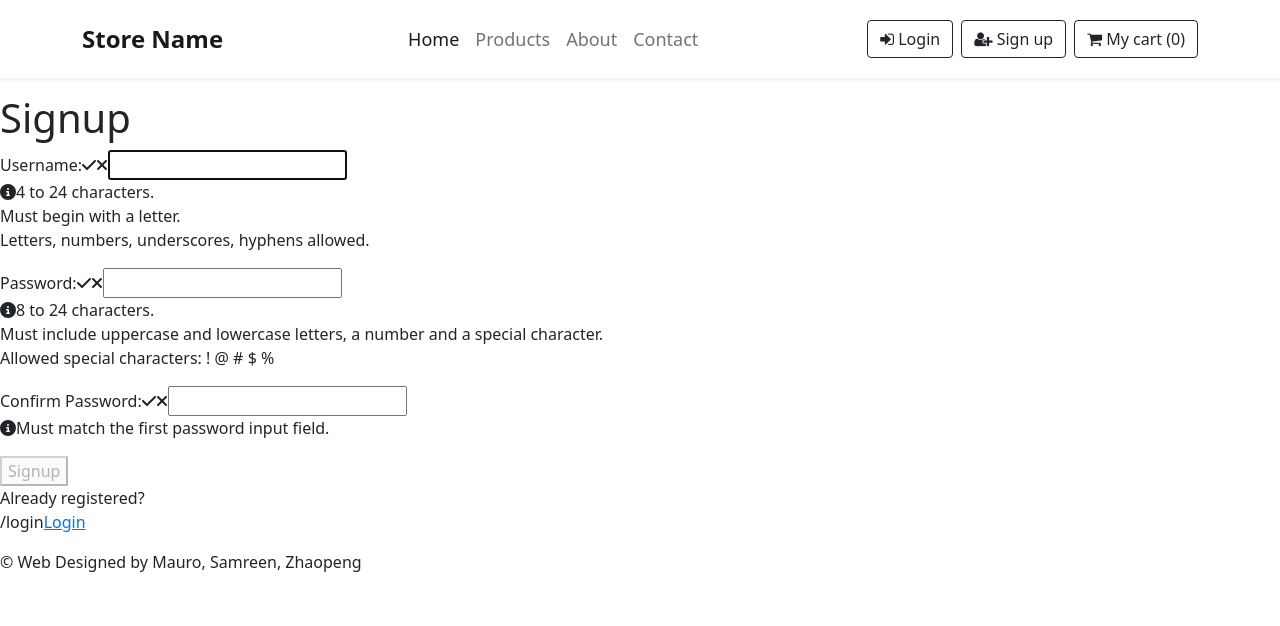
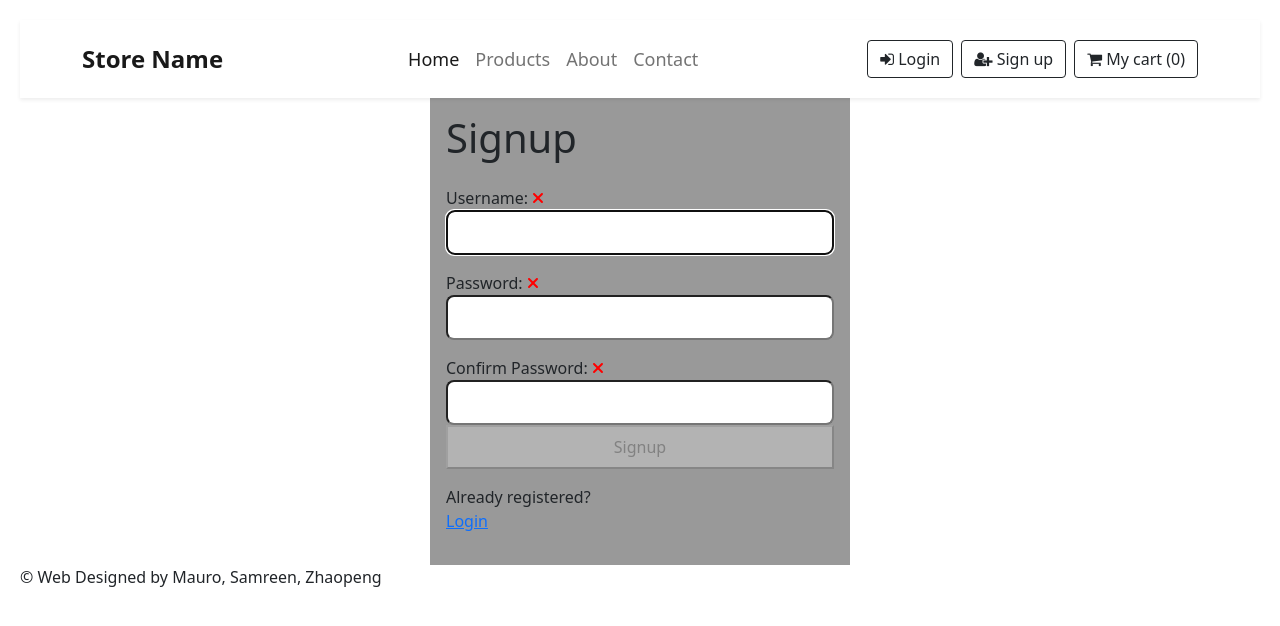
Before and after one commit to mauroapjr/ecommerce, a React (Create React App) app: page /signup in a window 1280 px wide. Shown: the top 626 px of the page. Built offline with nearby package versions, Linux system fonts and the light colour scheme.

Commit message:
add logic frontend to signup

```diff
--- a/src/api/axios.js
+++ b/src/api/axios.js
@@ -1,5 +1,5 @@
 import axios from 'axios';
 
 export default axios.create({
-    baseURL: 'http://localhost:3500'
+    baseURL: 'http://localhost:3001'
 });
--- a/src/component/Signup.jsx
+++ b/src/component/Signup.jsx
@@ -1,5 +1,9 @@
 import { useRef, useEffect, useState } from "react";
-import { faCheck, faTimes, faInfoCircle } from "@fortawesome/free-solid-svg-icons";
+import {
+  faCheck,
+  faTimes,
+  faInfoCircle,
+} from "@fortawesome/free-solid-svg-icons";
 import { FontAwesomeIcon } from "@fortawesome/react-fontawesome";
 import { Link } from "react-router-dom";
 import React from "react";
@@ -7,7 +11,7 @@ import axios from "axios";
 
 const USER_REGEX = /^[A-z][A-z0-9-_]{3,23}$/;
 const PWD_REGEX = /^(?=.*[a-z])(?=.*[A-Z])(?=.*[0-9])(?=.*[!@#$%]).{8,24}$/;
-const REGISTER_URL = '/products';
+const REGISTER_URL = "/products";
 
 const Signup = () => {
   const userRef = useRef();
@@ -30,14 +34,14 @@ const Signup = () => {
 
   useEffect(() => {
     userRef.current.focus();
-  }, [])
+  }, []);
 
   useEffect(() => {
     const result = USER_REGEX.test(user);
     console.log("RESULT FROM USER", result);
     console.log("USER", user);
     setValidName(result);
-  }, [user])
+  }, [user]);
 
   useEffect(() => {
     const result = PWD_REGEX.test(pwd);
@@ -46,11 +50,13 @@ const Signup = () => {
     setValidPwd(result);
     const match = pwd === matchPwd;
     setValidMatch(match);
-  }, [pwd, matchPwd])
+  }, [pwd, matchPwd]);
 
   useEffect(() => {
     setErrMsg("");
-  }, [user, pwd, matchPwd])
+  }, [user, pwd, matchPwd]);
+
+  console.log("VALID NAME", validName);
 
   const handleSubmit = async (e) => {
     e.preventDefault();
@@ -61,6 +67,10 @@ const Signup = () => {
       setErrMsg("Invalid Entry");
       return;
     }
+
+    console.log(user, pwd);
+    setSuccess(true);
+
     try {
         const response = await axios.post(REGISTER_URL,
             JSON.stringify({ user, pwd }),
@@ -88,10 +98,18 @@ const Signup = () => {
         }
         errRef.current.focus();
     }
-  }
-
+  };
 
   return (
+    <>
+      {success ? (
+        <section>
+          <h1>Success!!</h1>
+          <p>
+            <a href="#">SIGN IN</a>
+          </p>
+        </section>
+      ) : (
         <section>
           <p
             ref={errRef}
@@ -100,18 +118,16 @@ const Signup = () => {
           >
             {errMsg}
           </p>
+
           <h1>Signup</h1>
-      <form onSubmit={handleSubmit}    >
+          <form onSubmit={handleSubmit}>
             <label htmlFor="username">
-          Username:
-          <FontAwesomeIcon
-            icon={faCheck}
-            className={validName ? "valid" : "hide"}
-          />
-          <FontAwesomeIcon
-            icon={faTimes}
-            className={validName || !user ? "hide" : "invalid"}
-          />
+              Username:{" "}
+              {validName ? (
+                <FontAwesomeIcon icon={faCheck} className="valid" style={{color: "limegreen"}}/>
+              ) : (
+                <FontAwesomeIcon icon={faTimes} className="invalid" style={{color: "red"}}/>
+              )}
             </label>
             <input
               type="text"
@@ -127,19 +143,23 @@ const Signup = () => {
               onBlur={() => setUserFocus(false)}
             />
 
-        <p id="uidnote" className={user && userFocus && !validName ? "instructions" : "offscreen"}>
+
+            <p id="uidnote" className={userFocus && user && !validName ? "instructions" : "offscreen"}>
                             <FontAwesomeIcon icon={faInfoCircle} />
-          4 to 24 characters.<br />
+                            {" "}4 to 24 characters.<br />
                             Must begin with a letter.<br />
                             Letters, numbers, underscores, hyphens allowed.
                         </p>
 
-        <label htmlFor="password">
-            Password:
-            <FontAwesomeIcon icon={faCheck} className={validPwd ? "valid" : "hide"} />
-            <FontAwesomeIcon icon={faTimes} className={validPwd || !pwd ? "hide" : "invalid"} />
+            <label htmlFor="password" >
+              Password: {" "}
+              {validPwd ? (
+                <FontAwesomeIcon icon={faCheck} className="valid" style={{color: "limegreen"}}/>
+              ) : (
+                <FontAwesomeIcon icon={faTimes} className="invalid" style={{color: "red"}}/>
+              )}
+
             </label>
-
             <input
               type="password"
               id="password"
@@ -151,17 +171,33 @@ const Signup = () => {
               onFocus={() => setPwdFocus(true)}
               onBlur={() => setPwdFocus(false)}
             />
-        <p id="pwdnote" className={pwdFocus && !validPwd ? "instructions" : "offscreen"}>
+            <p
+              id="pwdnote"
+              className={pwdFocus && !validPwd ? "instructions" : "offscreen"}
+            >
               <FontAwesomeIcon icon={faInfoCircle} />
-            8 to 24 characters.<br />
-            Must include uppercase and lowercase letters, a number and a special character.<br />
-            Allowed special characters: <span aria-label="exclamation mark">!</span> <span aria-label="at symbol">@</span> <span aria-label="hashtag">#</span> <span aria-label="dollar sign">$</span> <span aria-label="percent">%</span>
+              {" "}8 to 24 characters.
+              <br />
+              Must include uppercase and lowercase letters, a number and a
+              special character.
+              <br />
+              Allowed special characters:{" "}
+              <span aria-label="exclamation mark">!</span>{" "}
+              <span aria-label="at symbol">@</span>{" "}
+              <span aria-label="hashtag">#</span>{" "}
+              <span aria-label="dollar sign">$</span>{" "}
+              <span aria-label="percent">%</span>
             </p>
 
-        <label htmlFor="confirm_pwd">
+            <label htmlFor="confirm_pwd" >
               Confirm Password:
-            <FontAwesomeIcon icon={faCheck} className={validMatch && matchPwd ? "valid" : "hide"} />
-            <FontAwesomeIcon icon={faTimes} className={validMatch || !matchPwd ? "hide" : "invalid"} />
+              {" "}
+              {validMatch && matchPwd ? (
+                <FontAwesomeIcon icon={faCheck} className="valid" style={{color: "limegreen"}} />
+              ) : (
+                <FontAwesomeIcon icon={faTimes} className="invalid" style={{color: "red"}}/>
+              )}
+
             </label>
             <input
               type="password"
@@ -174,22 +210,33 @@ const Signup = () => {
               onFocus={() => setMatchFocus(true)}
               onBlur={() => setMatchFocus(false)}
             />
-
-        <p id="confirmnote" className={matchFocus && !validMatch ? "instructions" : "offscreen"}>
+            <p
+              id="confirmnote"
+              className={
+                matchFocus && !validMatch ? "instructions" : "offscreen"
+              }
+            >
               <FontAwesomeIcon icon={faInfoCircle} />
-            Must match the first password input field.
+              {" "}Must match the first password input field.
             </p>
 
-        <button disabled={!validName || !validPwd || !validMatch ? true : false}>Signup</button>
+            <button
+              disabled={!validName || !validPwd || !validMatch ? true : false}
+            >
+              Signup
+            </button>
           </form>
           <p>
-        Already registered?<br />
+            Already registered?
+            <br />
             <span className="line">
-            {"/login"}
+              {/* {"/login"} */}
               <Link to="/login">Login</Link>
             </span>
           </p>
         </section>
+      )}
+    </>
   );
 };
 
--- a/src/index.css
+++ b/src/index.css
@@ -1,13 +1,81 @@
 body {
   margin: 0;
+  padding: 20px;
   font-family: -apple-system, BlinkMacSystemFont, 'Segoe UI', 'Roboto', 'Oxygen',
     'Ubuntu', 'Cantarell', 'Fira Sans', 'Droid Sans', 'Helvetica Neue',
     sans-serif;
   -webkit-font-smoothing: antialiased;
   -moz-osx-font-smoothing: grayscale;
+
 }
 
 code {
   font-family: source-code-pro, Menlo, Monaco, Consolas, 'Courier New',
     monospace;
 }
+
+section {
+  width: 100%;
+  max-width: 420px;
+  min-height: 400px;
+  margin: auto;
+  display: flex;
+  flex-direction: column;
+  justify-content: flex-start;
+  padding: 1rem;
+  background-color: rgba(0,0,0,0.4);
+}
+
+form {
+  display: flex;
+  flex-direction: column;
+  justify-content: space-evenly;
+  flex-grow: 1;
+  padding-bottom: 1rem;
+}
+
+input[type="text"],
+input[type="password"],
+button,
+textarea {
+  font-family: 'Nunito', sans-serif;
+  font-size: 22px;
+  padding: 0.25rem;
+  border-radius: 0.5rem;
+}
+
+label,
+button {
+  margin-top: 1rem;
+}
+
+button {
+  padding: 0.5rem;
+}
+
+.instructions {
+  font-size: 0.75rem;
+  border-radius: 0.5rem;
+  background: #000;
+  color: #fff;
+  padding: 0.25rem;
+  position: relative;
+  bottom: -10px;
+}
+
+.errmsg {
+  background-color: lightpink;
+  color: firebrick;
+  font-weight: bold;
+  padding: 0.5rem;
+  margin-bottom: 0.5rem;
+}
+
+.line {
+  display: inline-block;
+}
+
+.offscreen {
+  position: absolute;
+  left: -9999px;
+}
```
Also changed, not shown: src/Signup.css (added). Lines whose indentation alone changed are shown as unchanged.
